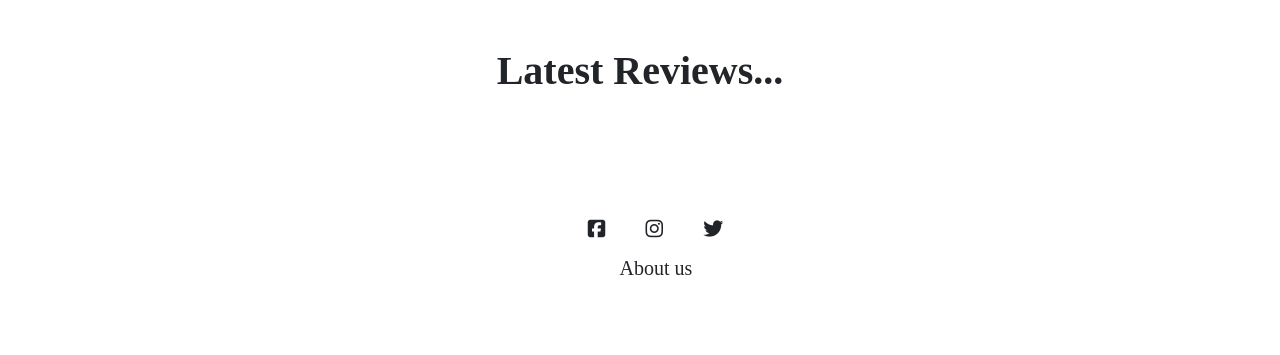
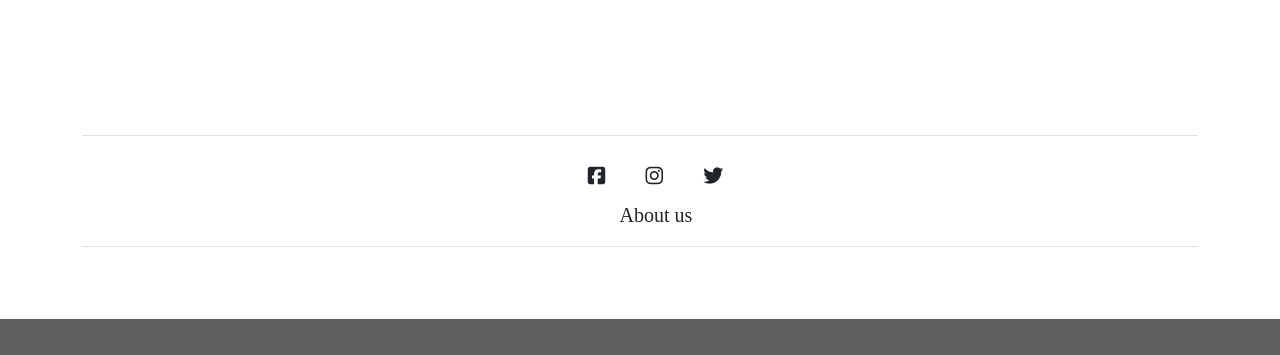
Before and after one commit to JPBiddle/watch-review, a Flask app: page /home in a window 1280 px wide. Shown: the part 485-840 px from the top of the page. After the commit the page ends 804 px from the top, so only its background shows below. Run offline with Flask 2, Linux system fonts and the light colour scheme; some libraries are stand-ins or nearby versions; some web fonts are replaced.

Commit message:
minor changes to headers to ensure consistency

```diff
--- a/reviews/templates/base.html
+++ b/reviews/templates/base.html
@@ -75,6 +75,7 @@
   <footer class="text-center">
     <div class="container pt-4">
       <section class="mb-4">
+        <hr>
         <ul>
           <!-- Social media -->
             <!-- Facebook -->
@@ -88,8 +89,9 @@
             <!-- Twitter -->
             <a href="https://www.twitter.com" role="button" target="_blank" aria-label="Link to our Twitter/X" class="btn btn-link btn-floating btn-lg">
               <i class="fa-brands fa-twitter"></i>
+
             <a class="nav-link" href="{{ url_for('about') }}" class="btn btn-link btn-floating btn-lg">About us</a>
-            </ul>
+            </ul><hr>
           </section>
     </div>
     </footer>
--- a/reviews/templates/home.html
+++ b/reviews/templates/home.html
@@ -14,10 +14,6 @@
         </div>
     </div>
 </header>
-<div class="container">
-<h1 class="text-center">Latest Reviews...</h1>
-</div>
-<br/>
 
 {% for post in posts %}
 <div class="container"><a href="{{ url_for('posts', id=post.id) }}">
--- a/reviews/templates/review.html
+++ b/reviews/templates/review.html
@@ -21,7 +21,7 @@
     <div class="container px-4 px-lg-5">
         <div class="row gx-4 gx-lg-5 justify-content-center">
             <div class="col-md-10 col-lg-8 col-xl-7">
-                <h3>Add your review below!</h3>
+                <h4 style="color: #6c757d;">Add your review below!</h4>
                 <div class="my-5">
                     <form name="addForm" id="addForm" method="POST" action="{{ url_for('addpost') }}" data-sb-form-api-token="API_TOKEN">
                         <!-- Title -->
--- a/reviews/templates/signin.html
+++ b/reviews/templates/signin.html
@@ -26,7 +26,7 @@
     <div class="container px-4 px-lg-5">
         <div class="row gx-4 gx-lg-5 justify-content-center">
             <div class="col-md-10 col-lg-8 col-xl-7">
-                <h4>Enter username and password </h4>
+                <h4 style="color: #6c757d;">Enter username and password </h4>
                 <div class="my-5">
                     <form name="addForm" id="addForm" method="POST" action="{{ url_for('login') }}" data-sb-form-api-token="API_TOKEN">
                         <!-- Username -->
--- a/reviews/templates/signup.html
+++ b/reviews/templates/signup.html
@@ -33,7 +33,7 @@ function check_pass() {
     <div class="container px-4 px-lg-5">
         <div class="row gx-4 gx-lg-5 justify-content-center">
             <div class="col-md-10 col-lg-8 col-xl-7">
-                <h4>Enter your desired username and password </h4>
+                <h4 style="color: #6c757d;">Enter your desired username and password </h4>
                 <div class="my-5">
                     <form name="addForm" id="addForm" method="POST" action="{{ url_for('newuser') }}" data-sb-form-api-token="API_TOKEN">
                         <!-- Username -->
```
